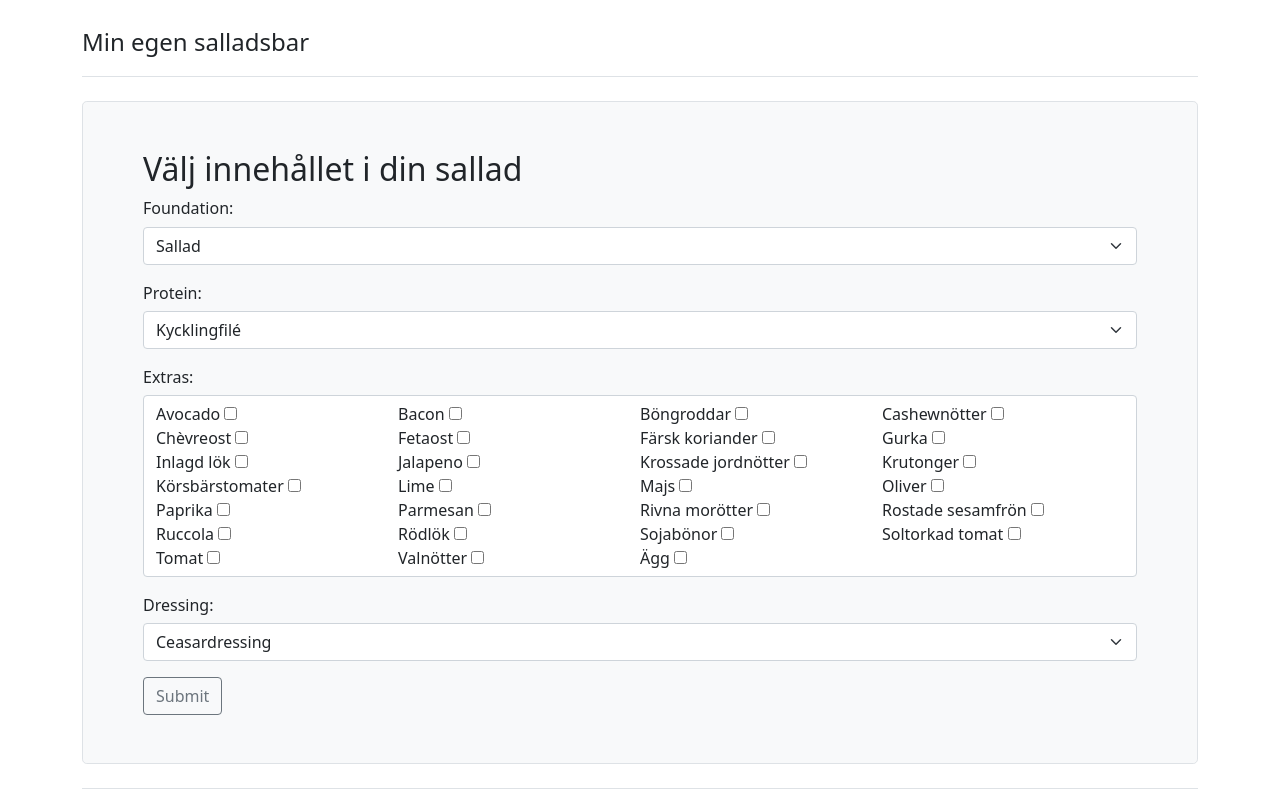
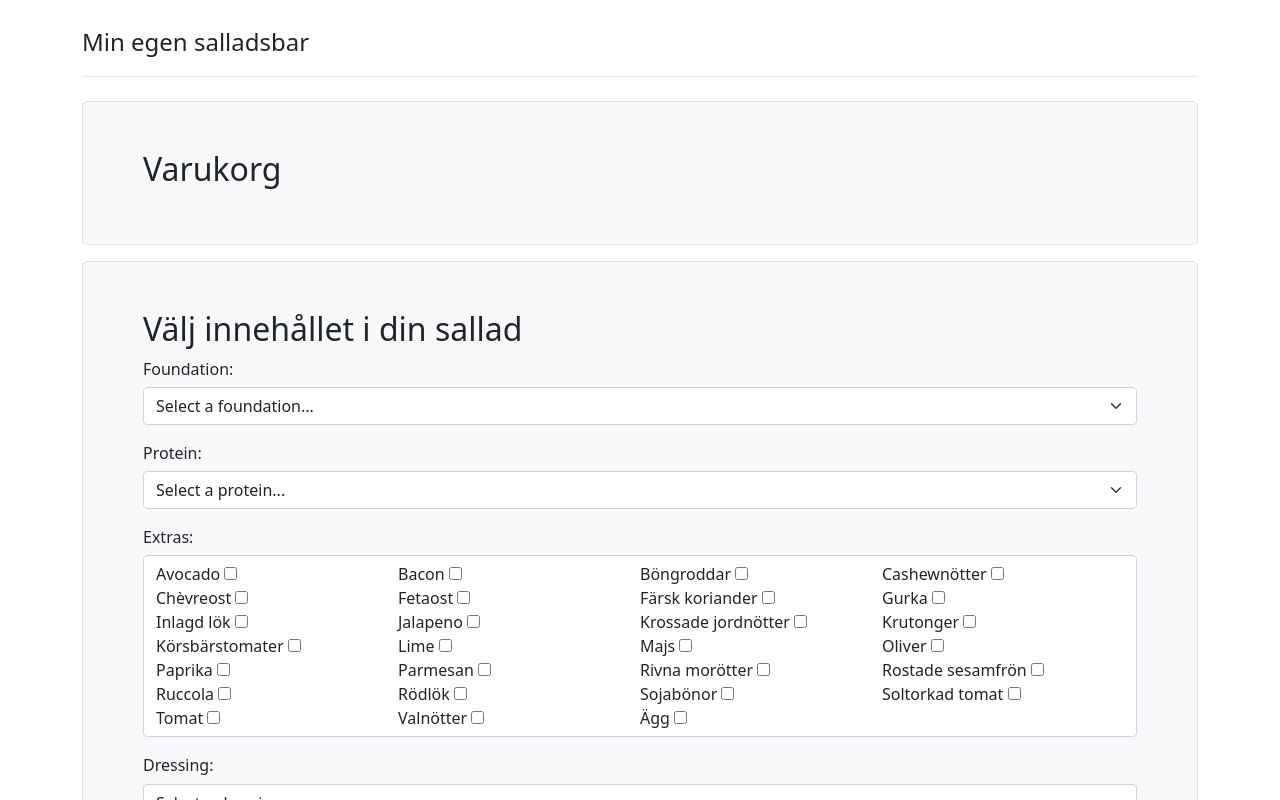
Before and after one commit to jacobsall/EDAF90, a React (Create React App) app in the folder lab2/: page / in a window 1280 px wide. Shown: the top 800 px of the page. Built offline with nearby package versions, Linux system fonts and the light colour scheme.

Commit message:
lab2 godkänd

```diff
--- a/lab2/src/App.js
+++ b/lab2/src/App.js
@@ -1,18 +1,29 @@
 import './App.css';
 import 'bootstrap/dist/css/bootstrap.css';
+import { Component } from 'react';
+import ComposeSalad from './components/ComposeSalad';
+import ViewOrder from './components/ViewOrder';
 import inventory from './lib/inventory.ES6';
-import ComposeSalad from './components/ComposeSalad';
-import Salad from './lib/Salad';
-import { Component } from 'react';
 
 class App extends Component
 {
   constructor(props) {
     super(props);
     this.state = {
-      inventory: {},
       order: []
     };
+  }
+
+  addSalad = (salad) => {
+    this.setState(state => {
+      return {order: [...state.order, salad]}
+    });
+  }
+
+  removeSalad = (salad) => {
+    this.setState(state => {
+      return {order: this.state.order.filter(i => i.uuid !== salad.uuid)}
+    });
   }
 
   render() {
@@ -22,7 +33,8 @@ class App extends Component
         <span className="fs-4">Min egen salladsbar</span>
       </header>
 
-      <ComposeSalad inventory={inventory} />
+      <ViewOrder order={this.state.order} handleRemove={this.removeSalad}/>
+      <ComposeSalad inventory={inventory} addSalad={this.addSalad}/>
 
       <footer className="pt-3 mt-4 text-muted border-top">
         EDAF90 - webprogrammering
--- a/lab2/src/components/ComposeSalad.js
+++ b/lab2/src/components/ComposeSalad.js
@@ -1,6 +1,7 @@
 import { Component } from 'react';
 import SaladCheckbox from './SaladCheckbox';
 import SaladSelect from './SaladSelect';
+import Salad from '../lib/Salad';
 
 class ComposeSalad extends Component {
   constructor(props) {
@@ -10,7 +11,7 @@ class ComposeSalad extends Component {
       foundation: '',
       protein: '',
       extras: [],
-      dressing: ''
+      dressing: '',
     };
   }
 
@@ -40,7 +41,20 @@ class ComposeSalad extends Component {
   handleSubmit = (e) => {
     e.preventDefault();
 
+    let salad = new Salad();
+    salad.add(this.state.foundation, this.state.inventory[this.state.foundation]);
+    salad.add(this.state.protein, this.state.inventory[this.state.protein]);
+    salad.add(this.state.dressing, this.state.inventory[this.state.dressing]);
+    this.state.extras.forEach(extra => salad.add(extra, this.state.inventory[extra]));
 
+    this.props.addSalad(salad);
+
+    this.setState({
+      foundation: '',
+      protein: '',
+      extras: [],
+      dressing: ''
+    })
   }
 
   render() {
@@ -51,17 +65,17 @@ class ComposeSalad extends Component {
 
     return (
       <div className="container col-12">
-      <div className="row h-200 p-5 bg-light border rounded-3">
-        <h2>Välj innehållet i din sallad</h2>
+        <div className="row h-200 p-5 bg-light border rounded-3">
+          <h2>Välj innehållet i din sallad</h2>
           <form onSubmit={(e) => this.handleSubmit(e)}>
-              <SaladSelect type='foundation' data={foundation} handleChange={this.handleChange}/>
-              <SaladSelect type='protein' data={protein} handleChange={this.handleChange}/>
-              <SaladCheckbox type='extras' data={extras} handleChange={this.handleChange}/>
-              <SaladSelect type='dressing' data={dressing} handleChange={this.handleChange}/>
+              <SaladSelect type='foundation' data={foundation} handleChange={this.handleChange} valueRef={this.state.foundation}/>
+              <SaladSelect type='protein' data={protein} handleChange={this.handleChange} valueRef={this.state.protein}/>
+              <SaladCheckbox type='extras' data={extras} handleChange={this.handleChange} valueRefs={this.state.extras}/>
+              <SaladSelect type='dressing' data={dressing} handleChange={this.handleChange} valueRef={this.state.dressing}/>
               <input className='btn btn-outline-secondary' type='submit' value='Submit'/>
           </form>
+        </div>
       </div>
-    </div>
     );
   }
 
--- a/lab2/src/components/SaladCheckbox.js
+++ b/lab2/src/components/SaladCheckbox.js
@@ -1,21 +1,21 @@
 import React from 'react';
 
-const createCheckbox = (data, type, handleChange) => {
-    return data.map(x =>
-      <label className='col-3' key={x} /* htmlFor={x} */>
-        {x} <input value={x} name={type} type='checkbox' onChange={e => handleChange(e)}/>
+const createCheckbox = (data, type, handleChange, valueRefs) => {
+    return data.map(name =>
+      <label className='col-3' key={name} htmlFor={type+name}>
+        {name} <input id={type+name} value={name} name={type} type='checkbox' onChange={(e) => handleChange(e)} checked={valueRefs.includes(name)}/>
       </label>
     );
   }
 
-export default function SaladCheckbox({data, type, handleChange}) {
+export default function SaladCheckbox({data, type, handleChange, valueRefs}) {
   return (
     <div className='form-group mb-3'>
       <label>
         <h6 style={{textTransform: 'capitalize'}}>{type}:</h6>
       </label>
       <div className='form-control' style={{display: 'block'}}>
-        {createCheckbox(data, type, handleChange)}
+        {createCheckbox(data, type, handleChange, valueRefs)}
       </div>
     </div>
   );
--- a/lab2/src/components/SaladSelect.js
+++ b/lab2/src/components/SaladSelect.js
@@ -1,16 +1,17 @@
 import React from 'react';
 
 const createOptions = (data) => {
-  return data.map(x => <option key={x} value={x}>{x}</option>);
+  return data.map(name => <option key={name} value={name}>{name}</option>);
 }
 
-function SaladSelect({data, type, handleChange}) {
+function SaladSelect({data, type, handleChange, valueRef}) {
   return (
     <div className='form-group mb-3'>
       <label htmlFor={type}>
         <h6 style={{textTransform: 'capitalize'}}>{type}:</h6>
       </label>
-      <select name={type} className='form-select' onChange={(e) => handleChange(e)}>
+      <select required id={type} name={type} value={valueRef} className='form-select' onChange={(e) => handleChange(e)}>
+        <option value="" disabled >Select a {type}...</option>
         {createOptions(data)}
       </select>
     </div>
--- /dev/null
+++ b/lab2/src/components/ViewOrder.js
@@ -0,0 +1,49 @@
+import React from 'react';
+
+const createOrderList = (order, handleRemove) => {
+
+  return order.map(salad => {
+    let everything = Object.keys(salad.ingredients).map(i => <div key={salad.uuid+i}>{i + " " + salad.ingredients[i].price + "kr"}</div>);
+
+    return (
+      <li key={salad.uuid} className='list-group-item'>
+        <div className='d-flex w-100 justify-content-between'>
+          <h4>{salad.uuid}</h4>
+          <h4>
+          <span className="badge bg-primary rounded-pill">
+            {salad.getPrice() + "kr"}
+          </span>
+          </h4>
+        </div>
+        <hr className='mt-0'></hr>
+        <div className='d-flex justify-content-between'>
+          <small>
+            {everything}
+          </small>
+          <div className='d-flex '>
+            <button className='btn btn-outline-primary mt-auto' onClick={() => handleRemove(salad)}>
+              Remove
+            </button>
+          </div>
+        </div>
+      </li>
+    );
+  }
+
+  );
+}
+
+function ViewOrder({order, handleRemove}) {
+  return (
+    <div className='container col-12 mb-3'>
+      <div className='row p-5 h-200 bg-light border rounded-3'>
+        <h2>Varukorg</h2>
+        <ul className='list-group'>
+          {createOrderList(order, handleRemove)}
+        </ul>
+      </div>
+    </div>
+  );
+}
+
+export default ViewOrder;
--- a/lab2/src/lib/Salad.js
+++ b/lab2/src/lib/Salad.js
@@ -1,5 +1,6 @@
 class Salad{
   uuid;
+
   constructor(args){
     this.uuid = 'salad_' + Salad.instanceCounter++;
     this.ingredients = {};
```
